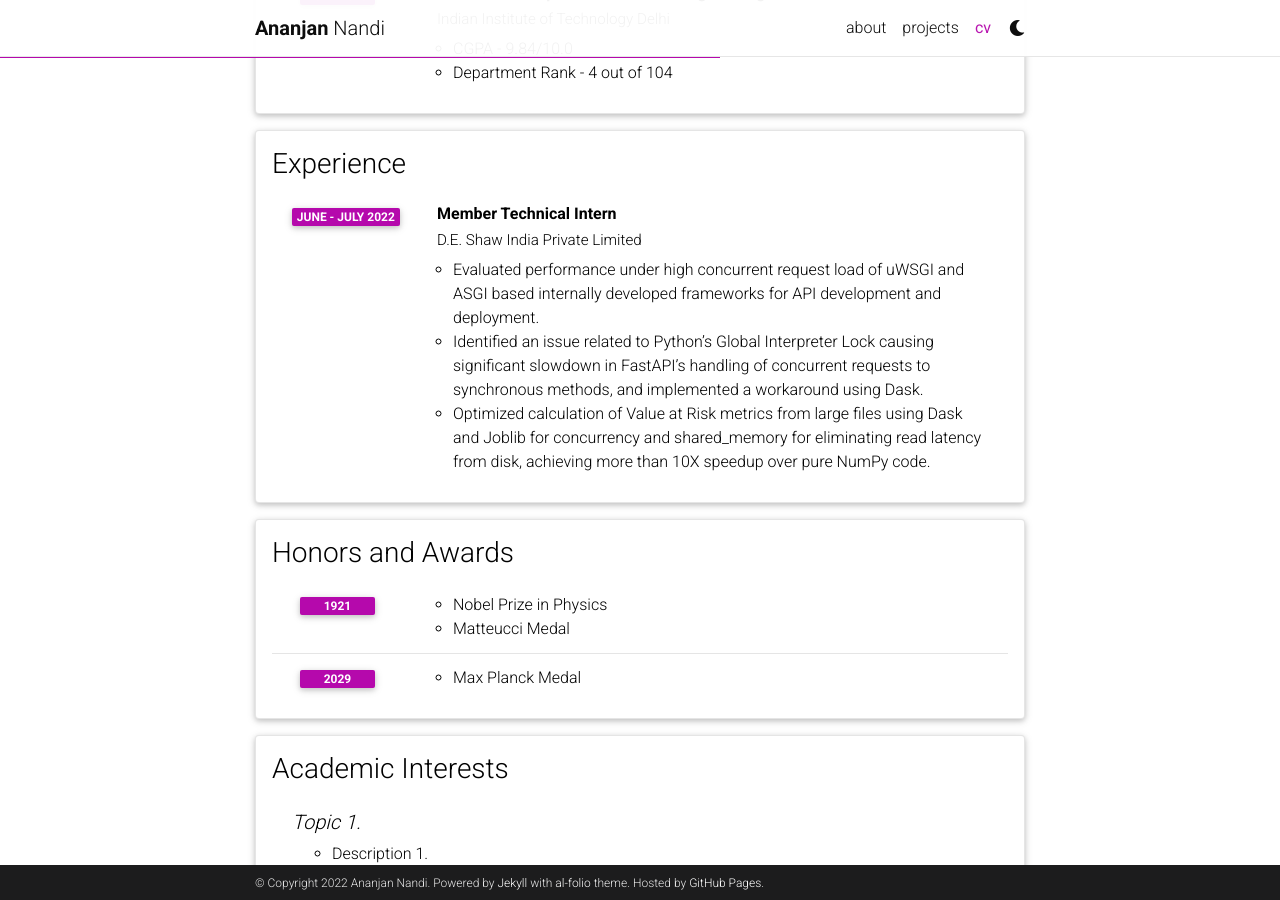
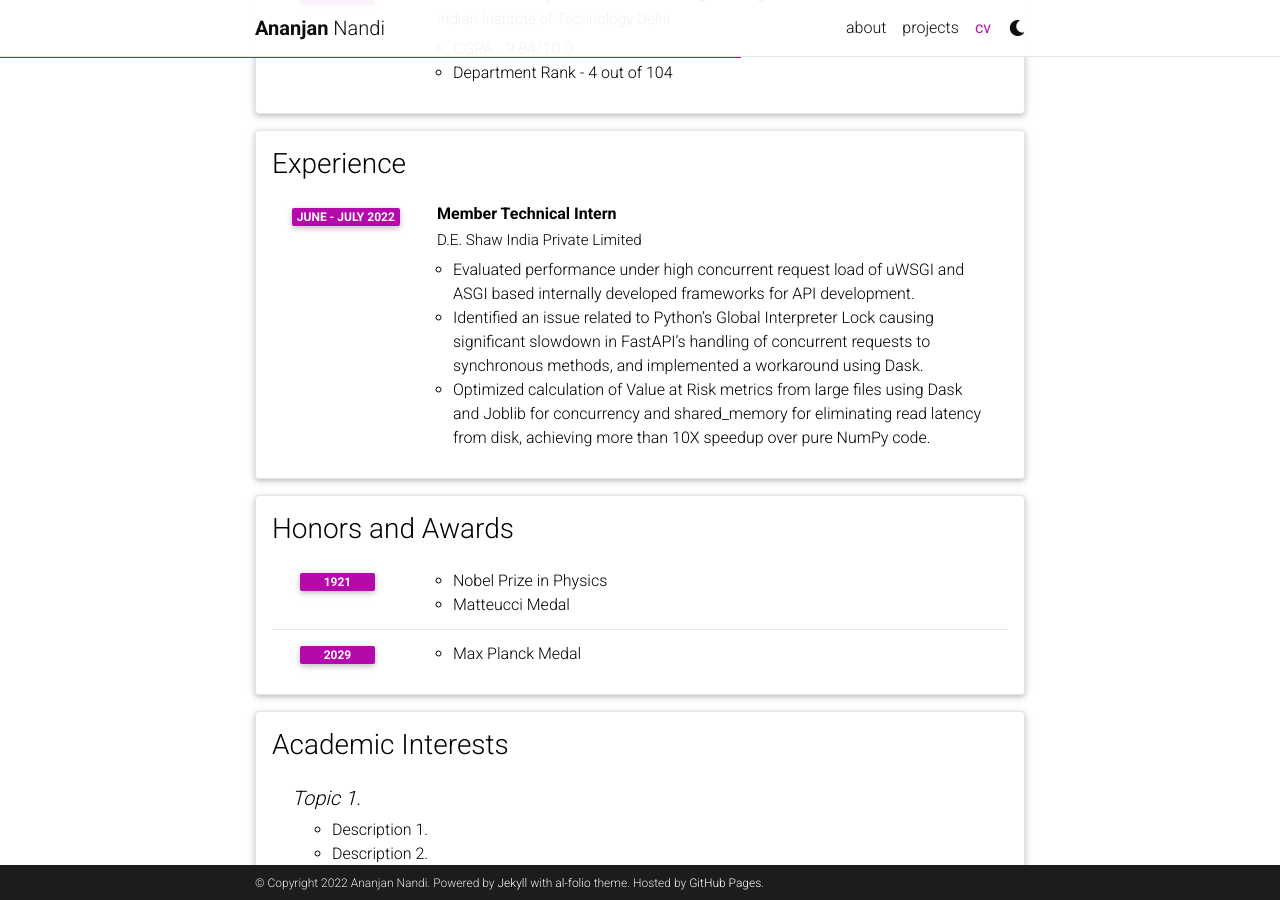
Before and after one commit to ananjan-nandi-9/ananjan-nandi-9.github.io, a Jekyll site: the page built from _pages/cv.md, in a window 1280 px wide and 900 px high, scrolled down 484 px. Built offline with Jekyll 4.4.1, drawn with Linux system fonts in a browser that asks for light colours; comment, search, counter and statistics services are not loaded; a style sheet for code colours, icons or effects is not loaded.

Commit message:
Update cv.yml

```diff
--- a/_data/cv.yml
+++ b/_data/cv.yml
@@ -25,7 +25,7 @@
       institution: D.E. Shaw India Private Limited
       year: June - July 2022
       description:
-        - Evaluated performance under high concurrent request load of uWSGI and ASGI based internally developed frameworks for API development and deployment.
+        - Evaluated performance under high concurrent request load of uWSGI and ASGI based internally developed frameworks for API development.
         - Identified an issue related to Python’s Global Interpreter Lock causing significant slowdown in FastAPI’s handling of concurrent requests to synchronous methods, and implemented a workaround using Dask.
         -  Optimized calculation of Value at Risk metrics from large files using Dask and Joblib for concurrency and shared_memory for eliminating read latency from disk, achieving more than 10X speedup over pure NumPy code.
 
```
